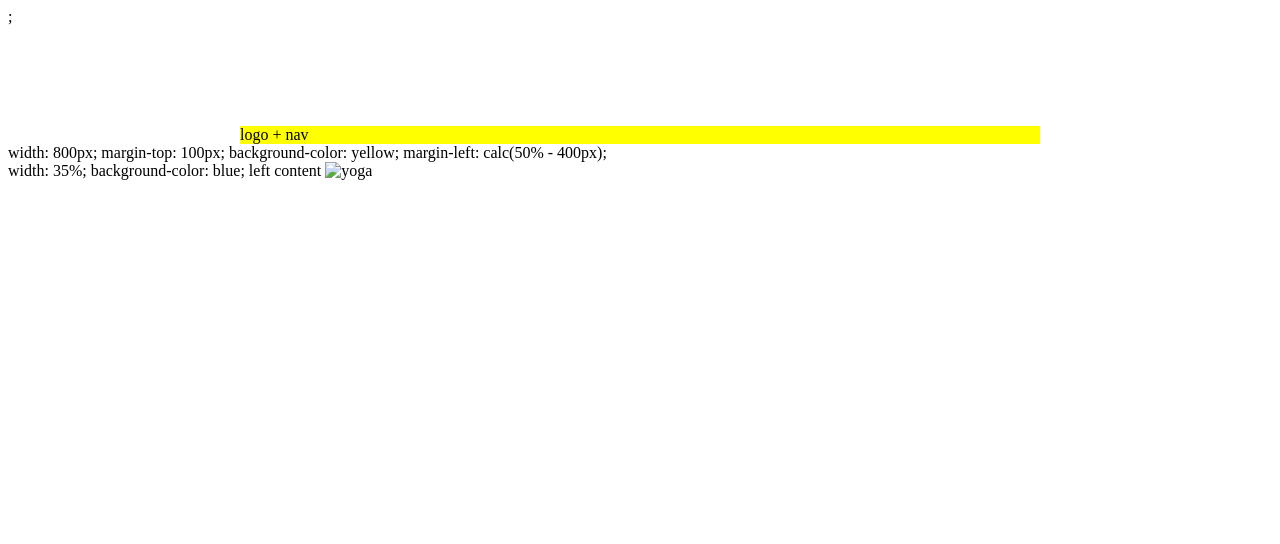
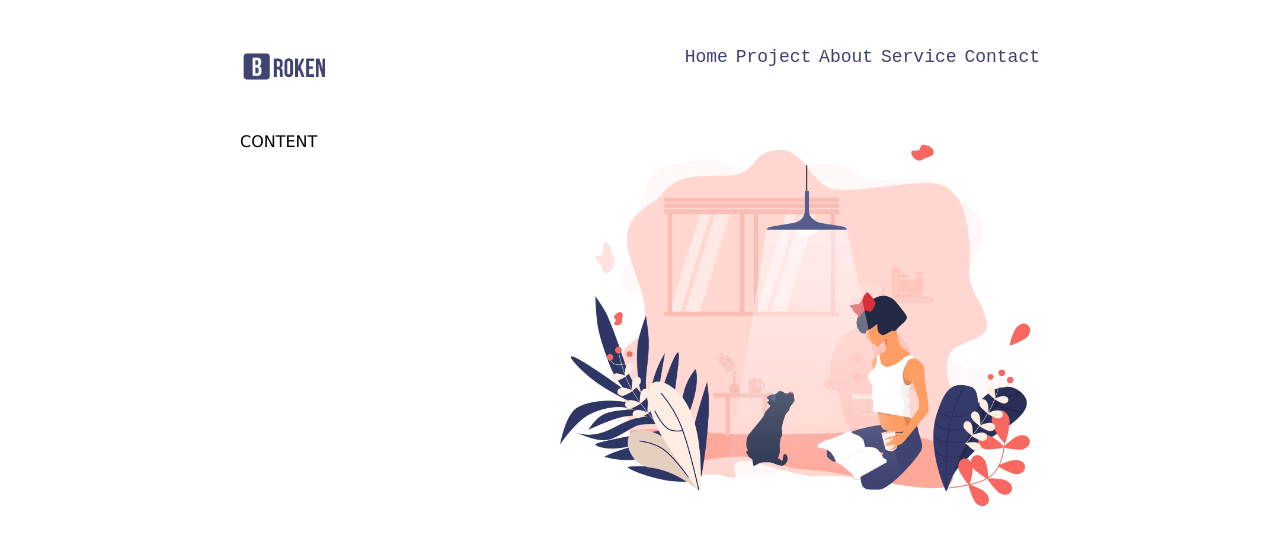
Before and after one commit to Lincikas/06-happy-weekend, a website: page index.html in a window 1280 px wide. Drawn offline with Linux system fonts and the light colour scheme.

Commit message:
tobulintinas

```diff
--- a/index.html
+++ b/index.html
@@ -1,52 +1,104 @@
 <!DOCTYPE html>
 <html lang="en">
+
 <head>
     <meta charset="UTF-8">
     <meta http-equiv="X-UA-Compatible" content="IE=edge">
     <meta name="viewport" content="width=device-width, initial-scale=1.0">
     <title>Happy weekend</title>
-<link rel="apple-touch-icon" sizes="152x152" href="./favicon.png">
-<link rel="icon" type="image/png" sizes="32x32" href="./favicon.png">
-<link rel="icon" type="image/png" sizes="16x16" href="./favicon.png">;
-<link rel="manifest" href="/site.webmanifest">
-<link rel="mask-icon" href="/safari-pinned-tab.svg" color="#5bbad5">
+    <link rel="shortcut icon" href="./favicon.ico" type="image/x-icon">
+    <link rel="apple-touch-icon" sizes="144x144" href="./favicon/apple-touch-icon.png">
+    <link rel="icon" type="image/png" sizes="32x32" href="./favicon/favicon-32x32.png">
+    <link rel="icon" type="image/png" sizes="16x16" href="./favicon/favicon-16x16.png">
+    <link rel="manifest" href="./favicon/site.webmanifest">
+    <link rel="mask-icon" href="./favicon/safari-pinned-tab.svg" color="#5bbad5">
     <meta name="msapplication-TileColor" content="#da532c">
     <meta name="theme-color" content="#ffffff">
     <style>
-    body{}
+        body {
+            font-family: 'gill Sans';
+        }
 
         header {
+            display: inline-block;
             width: 800px;
-    margin-top: 100px;
-    background-color: yellow;
-    margin-left: calc(50% - 400px);
+            margin-top: 40px;
+            margin-left: calc((100% - 800px) / 2);
 
         }
-img {
-    width: 500px;
+
+        header>img {
+            height: 40px;
+            float: left;
+        }
+
+        header>nav {
+            float: right;
+            margin-top: 3,8px;
+
+        }
+
+        nav>a {
+            display: inline-block;
+            padding: 0,3em;
+            padding-left: 0,7em;
+            padding-right: 0,7em;
+            margin-right: 0,5em;
+            font-family: monospace;
+            font-size: 18px;
+            line-height: 1em;
+            text-decoration: none;
+            color: #3F4371;
+            border: 0,1em solid transparent;
+            border-radius: 0,2em;
+        }
+
+        nav>a:first-child {
+            margin-left: 0;
+        }
+
+        nav>a:hover {
+            border: 1px solid #3F4371
+
+        }
+
+        main {
+            display: inline-block;
+            width: 800px;
+            margin-top: 40px;
+            margin-left: calc((100% - 800px) / 2);
+        }
+
+        main>div {
+            width: 35%;
+            float: left;
+        }
+
+        main>img {
+            width: 60%;
+            float: right;
         }
     </style>
 </head>
 
-<body>
-
-    <header>
-        logo + nav
+<body style="font-family: Verdana;">
+    <header style="font-family: Arial;">
+        <img src="./navlogo.png" alt="Logo">
+        <nav style="font-family: monospace;">
+            <a href="#">Home</a>
+            <a href="#">Project</a>
+            <a href="#">About</a>
+            <a href="#">Service</a>
+            <a href="#">Contact</a>
+        </nav>
     </header>
 
     <main>
-        width: 800px;
-    margin-top: 100px;
-    background-color: yellow;
-    margin-left: calc(50% - 400px);
         <div>
-    width: 35%;
-    background-color: blue;
-left content
-<img src="./" alt="yoga">
+            CONTENT
+        </div>
+        <img src="./joga.png" alt="Yoga">
+    </main>
+</body>
 
-</div>
-    </main>
-
-</body>
 </html>
```
Also changed, not shown: navlogo.png (added). Lines whose indentation alone changed are shown as unchanged.
